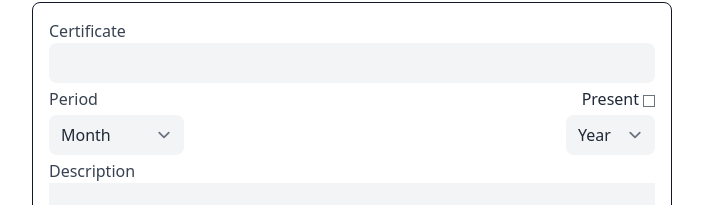
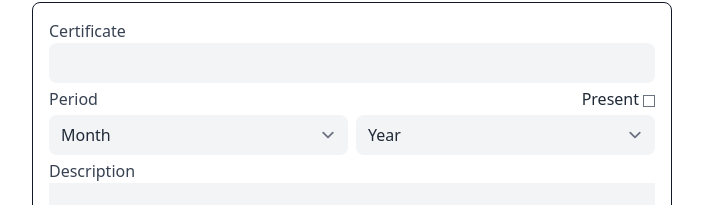
Before and after one commit to Ja-Uyoma/CV-Application, a React (Vite) app: page / in a window 1280 px wide. Shown: the part 3256-3461 px from the top of the page, without its empty margins (288-991 px from the left). Built offline with nearby package versions, Linux system fonts and the light colour scheme.

Commit message:
refactor: set widths for Months and Years components

```diff
--- a/src/components/Certificates.tsx
+++ b/src/components/Certificates.tsx
@@ -21,12 +21,12 @@ const Months = ({ isDisabled }: { isDisabled: boolean }) => {
 
   return (
     <>
-      <label htmlFor="months">
+      <label htmlFor="months" className="block w-full">
         <select
           name="months"
           id="months"
           disabled={isDisabled}
-          className="rounded-lg bg-gray-100 border-none"
+          className="rounded-lg bg-gray-100 border-none min-w-full"
         >
           {months.map((val, idx) => (
             <option value={val} key={idx}>
@@ -49,12 +49,12 @@ const Years = ({ isDisabled }: { isDisabled: boolean }) => {
 
   return (
     <>
-      <label htmlFor="years">
+      <label htmlFor="years" className="block w-full">
         <select
           name="years"
           id="years"
           disabled={isDisabled}
-          className="rounded-lg bg-gray-100 border-none"
+          className="rounded-lg bg-gray-100 border-none min-w-full"
         >
           {years.map((val, idx) => (
             <option value={val} key={idx}>
```
